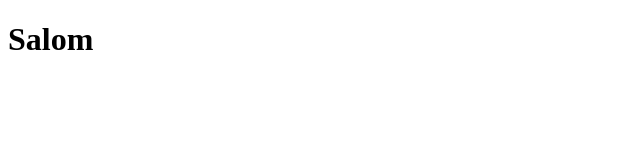
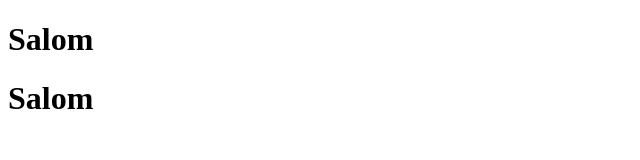
Before and after one commit to abdusodir060/alter.uz, a plain HTML site: page index.html in a window 1280 px wide. Shown: the whole page, without its empty margins (0-640 px from the left). Drawn offline with Linux system fonts and the light colour scheme.

Commit message:
Update index.html

```diff
--- a/index.html
+++ b/index.html
@@ -11,7 +11,7 @@
 <body>
 
     <h1 class="text">Salom</h1>
-
+    <h1>Salom</h1>
 </body>
 
 </html>
```
